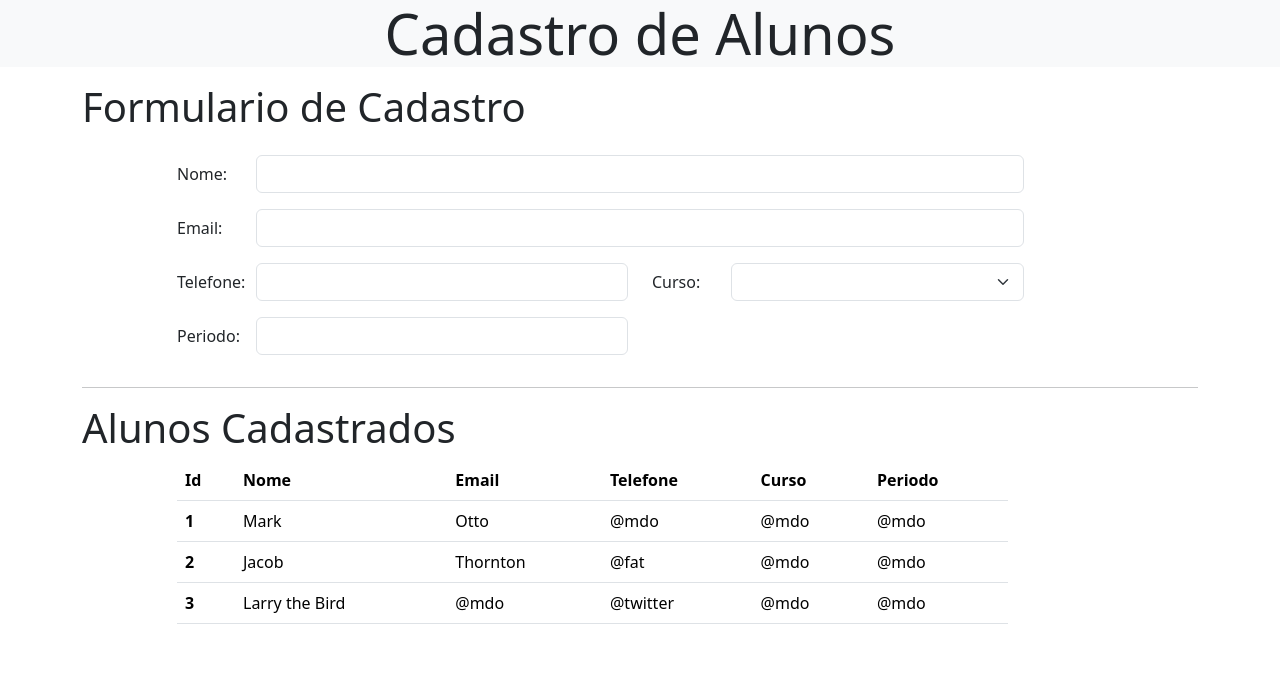
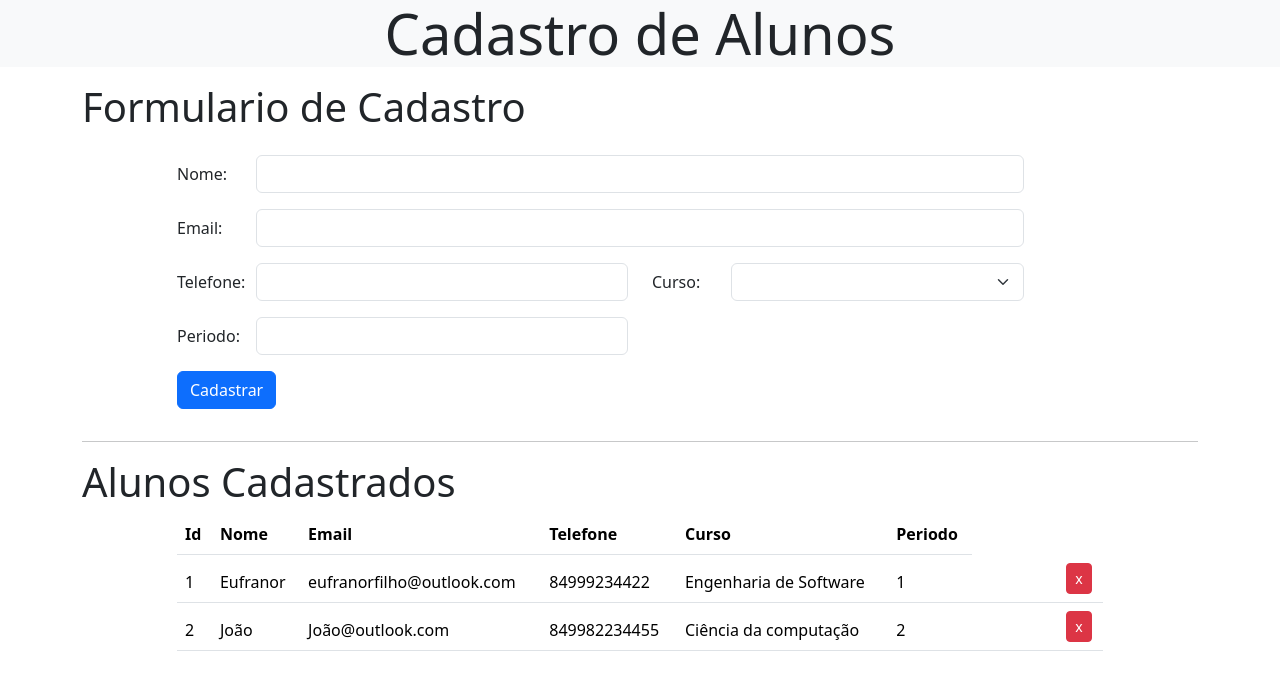
Before and after one commit to eufranorfilho/api_cadastro_de_alunos, a plain HTML site: page cadastrofrontend/index.html in a window 1280 px wide. Drawn offline with nearby package versions, Linux system fonts and the light colour scheme.

Commit message:
Criação da logica do frontend em js e ajustes da tabela

```diff
--- a/cadastrofrontend/index.html
+++ b/cadastrofrontend/index.html
@@ -22,7 +22,7 @@
             <h1 class="display-6">Formulario de Cadastro</h1>
         <div class="row">
             <div class="col-md-10 offset-md-1">
-                <form action="POST">
+                <form onsubmit="save(); return false;" id="formStudent">
                 <div class="row mb-3 mt-3">
                     <label for="inputName" class="col-sm-1 col-form-label">Nome: </label>
                     <div class="col-sm-10">
@@ -44,9 +44,10 @@
                     <label for="inputCourse" class="col-sm-1 col-form-label">Curso: </label>
                         <div class="col-sm-4">
                             <select id="inputCourse" class="form-select">
-                                <option selected></option>
-                                <option>Engenharia de Software</option>
-                                <option>...</option>
+                                <option value=''selected></option>
+                                <option value="1">Engenharia de Software</option>
+                                <option value="2">Ciência da Computação</option>
+
                             </select>
                         </div>
                 </div>
@@ -55,6 +56,12 @@
                     <label for="inputPeriod" class="col-sm-1 col-form-label">Periodo: </label>
                     <div class="col-sm-5">
                     <input type="number" class="form-control" id="inputPeriod">
+                    </div>
+                </div>
+
+                <div class="row mb-3 mt-3">
+                    <div class="col-sm-5">
+                    <button type="submit" class="btn btn-primary ">Cadastrar</button>
                     </div>
                 </div>
 
@@ -68,43 +75,20 @@
         <section>
             <h1 class="display-6">Alunos Cadastrados</h1>
             <div class="row">
-                <div class="col-md-9 offset-md-1">
-                    <table class="table table-hover">
+                <div class="col-md-10 offset-md-1">
+                    <table class="table table-hover" id="studentsTable">
                             <thead>
                             <tr>
                                 <th scope="col">Id</th>
                                 <th scope="col">Nome</th>
-                                <th scope="col">Email</th>
-                                <th scope="col">Telefone</th>
+                                <th scope="col" class="d-none d-md-table-cell" >Email</th>
+                                <th scope="col" class="d-none d-md-table-cell">Telefone</th>
                                 <th scope="col">Curso</th>
-                                <th scope="col">Periodo</th>
+                                <th scope="col" class="d-none d-md-table-cell">Periodo</th>
                             </tr>
                             </thead>
                             <tbody>
-                            <tr>
-                                <th scope="row">1</th>
-                                <td>Mark</td>
-                                <td>Otto</td>
-                                <td>@mdo</td>
-                                <td>@mdo</td>
-                                <td>@mdo</td>
-                            </tr>
-                            <tr>
-                                <th scope="row">2</th>
-                                <td>Jacob</td>
-                                <td>Thornton</td>
-                                <td>@fat</td>
-                                <td>@mdo</td>
-                                <td>@mdo</td>
-                            </tr>
-                            <tr>
-                                <th scope="row">3</th>
-                                <td >Larry the Bird</td>
-                                <td>@mdo</td>
-                                <td>@twitter</td>
-                                <td>@mdo</td>
-                                <td>@mdo</td>
-                            </tr>
+
 
                             </tbody>
                     </table>
@@ -117,6 +101,8 @@
     <footer>
 
     </footer>
+
     <script src="https://cdn.jsdelivr.net/npm/bootstrap@5.3.3/dist/js/bootstrap.bundle.min.js" integrity="sha384-YvpcrYf0tY3lHB60NNkmXc5s9fDVZLESaAA55NDzOxhy9GkcIdslK1eN7N6jIeHz" crossorigin="anonymous"></script>
+    <script src="/cadastrofrontend/js/script.js"></script>
   </body>
 </html>
--- a/cadastrofrontend/js/script.js
+++ b/cadastrofrontend/js/script.js
@@ -0,0 +1,104 @@
+var students = [
+    {
+        id: 1,
+        name: "Eufranor",
+        email: "eufranorfilho@outlook.com",
+        phone: "84999234422",
+        course: 1,
+        period: 1
+    },
+    {
+        id: 2,
+        name: "João",
+        email: "João@outlook.com",
+        phone: "849982234455",
+        course: 2,
+        period: 2
+    }
+
+];
+var courses = [
+    {
+        id: 1,
+        name: "Engenharia de Software"
+    },
+    {
+        id: 2,
+        name: "Ciência da computação"
+    }
+];
+//Onload
+loadStudents()
+
+function loadStudents(){
+    for(let student of students){
+        addNewRow(student);
+    }
+}
+
+   // $.getJSON('http://localhost:8080/students', response => {
+     //   for (let student of students){
+           // addNewRow(student);
+      //  }
+    //})}
+    function addNewRow(student) {
+        var table = document.getElementById('studentsTable');
+        var newRow = table.insertRow();
+
+        var idCell = newRow.insertCell();
+        idCell.textContent = student.id;
+
+        var nameCell = newRow.insertCell();
+        nameCell.textContent = student.name;
+
+        var emailCell = newRow.insertCell();
+        emailCell.textContent = student.email;
+        emailCell.className = "d-none d-md-table-cell";
+
+        var phoneCell = newRow.insertCell();
+        phoneCell.textContent = student.phone;
+        phoneCell.className = "d-none d-md-table-cell";
+
+        var courseCell = newRow.insertCell();
+        courseCell.textContent = courses[student.course - 1].name;
+
+        var periodCell = newRow.insertCell();
+        periodCell.textContent = student.period;
+        periodCell.className = "d-none d-md-table-cell";
+
+        for (var i = 0; i < table.rows[0].cells.length - 1; i++) {
+            newRow.insertCell();
+        }
+
+        var removeButtonCell = newRow.insertCell(); // Insere a célula para o botão "Remover"
+        var removeButton = document.createElement('button');
+        removeButton.textContent = 'x';
+        removeButton.className = 'btn btn-danger btn-sm';
+
+        removeButton.onclick = function() {
+            removeNewRow(this);
+        };
+
+        removeButtonCell.appendChild(removeButton); // Adiciona o botão à célula de remoção
+    }
+function save(){
+    var student = {
+       id: students.length+1,
+        name: document.getElementById("inputName").value,
+        email: document.getElementById("inputEmail").value,
+        phone: document.getElementById('inputPhone').value,
+        course: document.getElementById('inputCourse').value,
+        period: document.getElementById('inputPeriod').value
+    }
+
+   addNewRow(student);
+   students.push(student);
+   document.getElementById("formStudent").reset();
+   document.getElementById('inputName').focus();
+}
+
+function removeNewRow(button) {
+    var row = button.parentNode.parentNode;
+    var table = row.parentNode;
+    table.deleteRow(row.rowIndex);
+}
```
Also changed, not shown: 1 other file.
